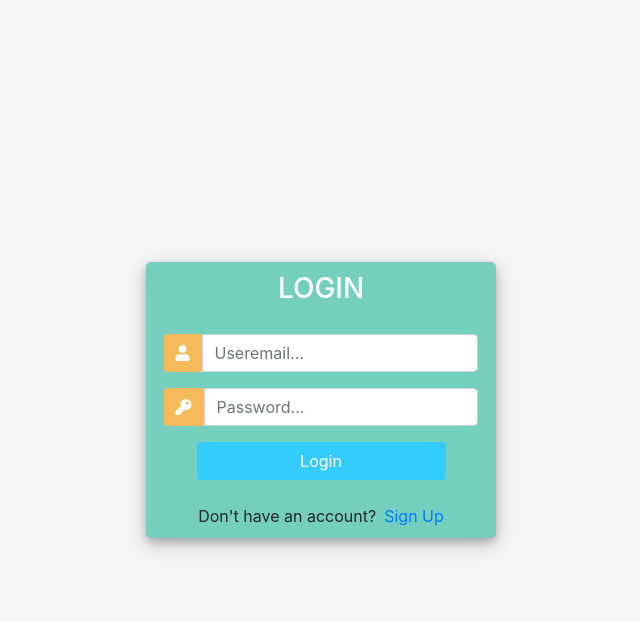
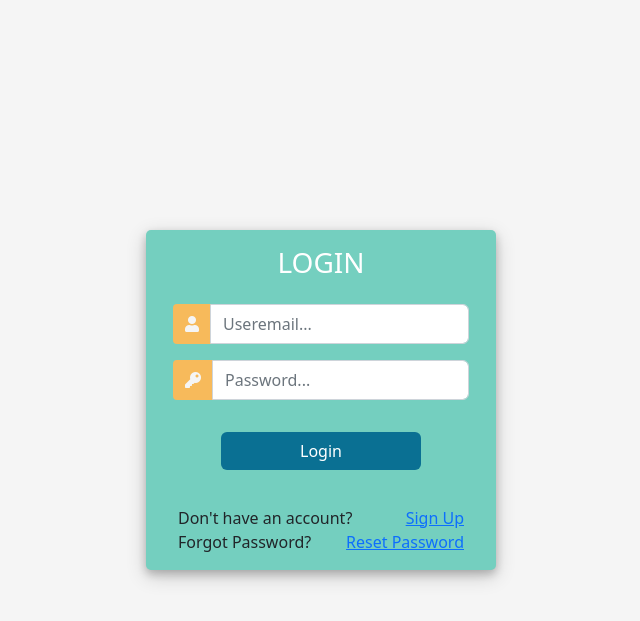
Before and after one commit to dixitIms/cerberus, a Django app: page /login/ in a window 1280 px wide. Shown: the top 621 px of the page, without its empty margins (319-959 px from the left). Run offline with Django 3.2, Linux system fonts and the light colour scheme; some libraries are stand-ins or nearby versions.

Commit message:
changes in register and login templates and function of add data to database

```diff
--- a/account/models.py
+++ b/account/models.py
@@ -58,7 +58,7 @@ class BatteryDetail(models.Model):
     battery_cell_chemistry = models.CharField(max_length=50, default='')
     battery_pack_nominal_voltage = models.CharField(max_length=50, default='')
     battery_pack_nominal_charge_capacity = models.CharField(max_length=50, default='')
-    charging_status = models.CharField(max_length=50, default='', null=True)
+    charging_status = models.CharField(max_length=50, default='')
 
 
     def __str__(self):
--- a/account/templates/battery_details.html
+++ b/account/templates/battery_details.html
@@ -8,7 +8,6 @@
     <h4 class="text-center alert alert info">Battery Data</h4>
     <form action="" method="GET">
         {% if battery_data %}
-
                 <!-- {{fm.label_tag}} {{fm}} {{fm.errors|striptags}} <br><br> -->
                 <table class="table table-hover">
                     <thead>
@@ -48,11 +47,12 @@
                         <td>{{fm.battery_pack_nominal_voltage}}</td>
                         <td>{{fm.battery_pack_nominal_charge_capacity}}</td>
                         <td>{{fm.charging_status}}</td>
+
                         <td>
                           <a href="{% url 'updatedata' fm.battery_serial_num %}" class="btn btn-warning btn-sm">Edit</a>
-                          <!-- <a href="#" class="btn btn-danger btn-sm">DELETE</a> -->
+                          <!-- <a href="{% url 'deletedata' fm.battery_serial_num %}" class="btn btn-danger btn-sm">DELETE</a> -->
                           <form action="{% url 'deletedata' fm.battery_serial_num %}" method="POST" class="d-inline">
-                            {% csrf_token %}
+                              {% csrf_token %}
                             <input type="submit" class="btn btn-danger" value="Delete">
                           </form>
                         </td>
--- a/account/templates/dashboard.html
+++ b/account/templates/dashboard.html
@@ -28,7 +28,7 @@
 					{% for fm in submit_data %}
 						{{fm.label_tag}} {{fm}} {{fm.errors|striptags}} <br><br>
 					{% endfor %}
-					<input type="Submit" name="Submit">
+					<input type="Submit" name="Submit" class="btn btn-success" value="Submit">
 				</form>
 			</div>
 		</div>
--- a/account/templates/login.html
+++ b/account/templates/login.html
@@ -1,78 +1,14 @@
+{% load static %}
 <!DOCTYPE html>
 <html>
 
 <head>
 	<title>Login</title>
-	<link rel="stylesheet" href="https://stackpath.bootstrapcdn.com/bootstrap/4.1.3/css/bootstrap.min.css" integrity="sha384-MCw98/SFnGE8fJT3GXwEOngsV7Zt27NXFoaoApmYm81iuXoPkFOJwJ8ERdknLPMO" crossorigin="anonymous">
+	<link rel="stylesheet" href="{% static '/css/main.css' %}">
+	<link rel="stylesheet" href="https://cdn.jsdelivr.net/npm/bootstrap@5.2.1/dist/css/bootstrap.min.css" integrity="sha384-iYQeCzEYFbKjA/T2uDLTpkwGzCiq6soy8tYaI1GyVh/UjpbCx/TYkiZhlZB6+fzT" crossorigin="anonymous">
+	<link rel="stylesheet" href="https://use.fontawesome.com/releases/v5.6.1/css/all.css" integrity="sha384-gfdkjb5BdAXd+lj+gudLWI+BXq4IuLW5IT+brZEZsLFm++aCMlF1V92rMkPaX4PP" crossorigin="anonymous">
 	<script src="https://ajax.googleapis.com/ajax/libs/jquery/3.3.1/jquery.min.js"></script>
-	<link rel="stylesheet" href="https://use.fontawesome.com/releases/v5.6.1/css/all.css" integrity="sha384-gfdkjb5BdAXd+lj+gudLWI+BXq4IuLW5IT+brZEZsLFm++aCMlF1V92rMkPaX4PP" crossorigin="anonymous">
-
-
-	<style>
-		body,
-		html {
-			margin: 0;
-			padding: 0;
-			height: 100%;
-			background: whitesmoke !important;
-		}
-		.user_card {
-			width: 350px;
-			margin-top: auto;
-			margin-bottom: auto;
-			background: #74cfbf;
-			position: relative;
-			display: flex;
-			justify-content: center;
-			flex-direction: column;
-			padding: 10px;
-			box-shadow: 0 4px 8px 0 rgba(0, 0, 0, 0.2), 0 6px 20px 0 rgba(0, 0, 0, 0.19);
-			-webkit-box-shadow: 0 4px 8px 0 rgba(0, 0, 0, 0.2), 0 6px 20px 0 rgba(0, 0, 0, 0.19);
-			-moz-box-shadow: 0 4px 8px 0 rgba(0, 0, 0, 0.2), 0 6px 20px 0 rgba(0, 0, 0, 0.19);
-			border-radius: 5px;
-
-		}
-
-		.form_container {
-			margin-top: 20px;
-		}
-
-		#form-title{
-			color: #fff;
-
-		}
-
-		.login_btn {
-			width: 100%;
-			background: #33ccff !important;
-			color: white !important;
-		}
-		.login_btn:focus {
-			box-shadow: none !important;
-			outline: 0px !important;
-		}
-		.login_container {
-			padding: 0 2rem;
-		}
-		.input-group-text {
-			background: #f7ba5b !important;
-			color: white !important;
-			border: 0 !important;
-			border-radius: 0.25rem 0 0 0.25rem !important;
-		}
-		.input_user,
-		.input_pass:focus {
-			box-shadow: none !important;
-			outline: 0px !important;
-		}
-
-		#messages{
-			background-color: grey;
-			color: #fff;
-			padding: 10px;
-			margin-top: 10px;
-		}
-	</style>
+	<script src="https://cdn.jsdelivr.net/npm/bootstrap@5.2.1/dist/js/bootstrap.bundle.min.js" integrity="sha384-u1OknCvxWvY5kfmNBILK2hRnQC3Pr17a+RTT6rIHI7NnikvbZlHgTPOOmMi466C8" crossorigin="anonymous"></script>
 
 </head>
 <body>
@@ -87,17 +23,17 @@
 				<div class="d-flex justify-content-center form_container">
 					<form method="POST" action="">
 						{% csrf_token %}
-						<!-- {% if form.non_field_errors %} -->
+						{% if form.non_field_errors %}
 							{% for error in form.non_field_errors %}
 								{{error}}
 							{% endfor %}
-							<!-- {% endif %} -->
+							{% endif %}
 						<div class="input-group mb-3">
 							<div class="input-group-append">
 								<span class="input-group-text"><i class="fas fa-user"></i></span>
 							</div>
 
-							<input type="text" name="email" placeholder="Useremail..." class="form-control">
+							<input type="email" name="email" placeholder="Useremail..." class="form-control">
 						</div>
 
 						<div class="input-group mb-2">
@@ -119,11 +55,13 @@
 					<p id="messages">{{message}}</p>
 				{% endfor %}
 
-				<div class="mt-4">
-					<div class="d-flex justify-content-center links">
+				<div class="mt-1">
+					<div class="d-flex flex-content-center links">
 						Don't have an account? <a href="{% url 'register' %}" class="ml-2">Sign Up</a>
 					</div>
-
+					<div class="d-flex flex-content-center links">
+						Forgot Password? <a href="{% url 'password_reset' %}" class="ml-2">Reset Password</a>
+					</div>
 				</div>
 			</div>
 		</div>
--- a/account/urls.py
+++ b/account/urls.py
@@ -10,10 +10,10 @@ urlpatterns= [
 
     path('', views.batteryDetails, name="home"),
     path('getdata/', views.getBatteryDetails, name='data'),
-    path('update/<int:id>/', views.updateBatteryDetails, name='updatedata'),
-    path('delete/<int:id>/', views.deleteRecord, name='deletedata'),
+    path('update/<int:id>/', views.updateBatteryDetails, name="updatedata"),
+    path('delete/<int:id>/', views.deleteRecord, name="deletedata"),
     path('reset_password/', auth_views.PasswordResetView.as_view(template_name="password_reset.html"), name="password_reset"),
-    path('reset_password_sent/', auth_views.PasswordChangeDoneView.as_view(template_name="password_reset_sent.html"), name="password_reset__done"),
+    path('reset_password_sent/', auth_views.PasswordResetDoneView.as_view(template_name="password_reset_sent.html"), name="password_reset_done"),
     path('reset<uidb64>/<token>', auth_views.PasswordResetConfirmView.as_view(template_name="password_reset_form.html"), name="password_reset_confirm"),
     path('reset_password_complete/', auth_views.PasswordResetCompleteView.as_view(template_name="password_reset_done.html"), name="password_reset_complete")
 ]
--- a/account/views.py
+++ b/account/views.py
@@ -1,13 +1,10 @@
 from email.message import Message
 from django.shortcuts import render, redirect, get_object_or_404
 from django.http import HttpResponse, HttpResponseRedirect
-from django.contrib.auth.forms import AuthenticationForm
-
 from .forms import BatteryDetailsFrom
 from .models import *
 from django.contrib import messages
 from django.contrib.auth import logout
-# from django.contrib.auth.models import User
 import psycopg2 as db
 
 uname=''
@@ -83,10 +80,11 @@ def batteryDetails(request):
         fm = BatteryDetailsFrom(request.POST)
         print("Here======>>>>>")
         if fm.is_valid():
+            print("IF FORM IS VALID")
             fm.save()
             fm = BatteryDetailsFrom()
     else:
-        print("ELSE HERE")
+        print("ELSE HERE POST")
         fm = BatteryDetailsFrom()
     context = {'submit_data': fm }
     return render(request,'dashboard.html', context)
@@ -94,7 +92,8 @@ def batteryDetails(request):
 #Get_Battery_details
 def getBatteryDetails(request):
     if request.method == "GET":
-        data = BatteryDetail.objects.values()
+        data = list(BatteryDetail.objects.values())
+        print(data)
     context = {'battery_data': data }
     return render(request, 'battery_details.html',context)
 
@@ -113,7 +112,14 @@ def updateBatteryDetails(request, id):
 
 #Delete_Record
 def deleteRecord(request,id):
-    if request.method == 'POST':
+    print(id,"====IDDDDDDDD")
+    try:
+        print("IN TRY")
         pi = BatteryDetail.objects.get(pk=id)
-        pi.delete()
-        return redirect('data')
+        if request.method == 'POST':
+            pi.delete()
+            return redirect('data')
+        context = {}
+        return render(request, "battery_details.html", context)
+    except Exception as e:
+        print("Error While deleting Record",e)
--- a/static/css/main.css
+++ b/static/css/main.css
@@ -99,7 +99,7 @@ html {
 }
 .input-group-text {
     background: #f7ba5b !important;
-    color: white !important;
+    color: whitesmoke !important;
     border: 0 !important;
     padding: 0.75rem 0.75rem !important;
     border-radius: 0.25rem 0 0 0.25rem !important;
```
Also changed, not shown: account/forms.py (+0 -8 lines), account/templates/register.html (+4 -3 lines), mysite/settings.py (+0 -11 lines), mysite/README.md.
